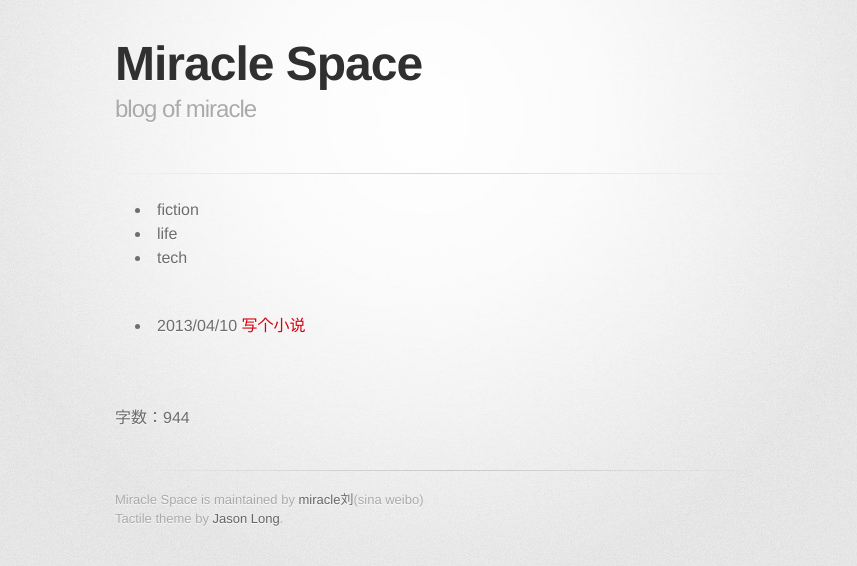
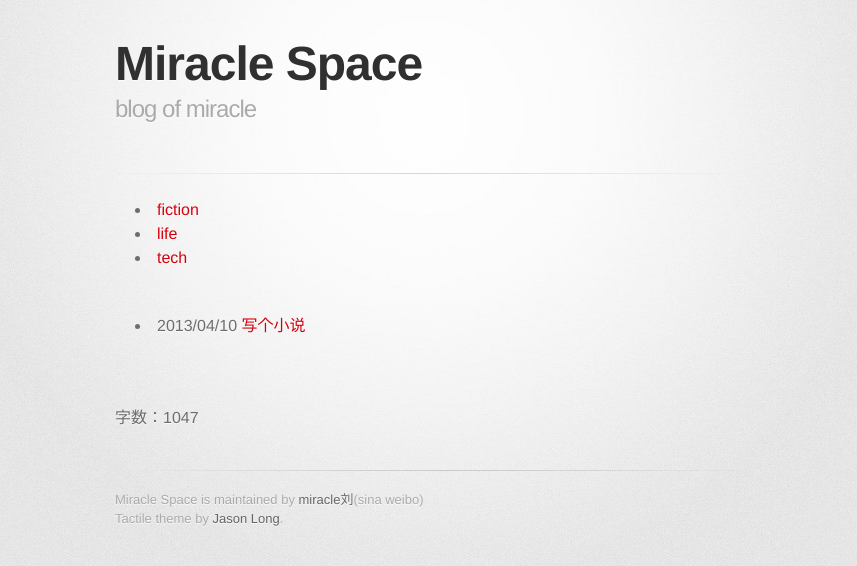
Before and after one commit to miraclestar/myblog, a Jekyll site: the page built from index.html, in a window 1280 px wide. Shown: the top 566 px of the page, without its empty margins (215-1072 px from the left). Built offline with Jekyll 4.4.1, drawn with Linux system fonts in a browser that asks for light colours; nearby versions of some CDN libraries; some web fonts are replaced; Markdown is read by kramdown in place of the engine named in the settings.

Commit message:
category

```diff
--- a/index.html
+++ b/index.html
@@ -16,14 +16,14 @@
 </script>
 
     <ul>
-    	<li id='fiction' onclick="showf()">
-    		fiction
+    	<li id='fiction'>
+    		<a href="javascript:void(0)" onclick="showf()">	fiction</a>
     	</li>
-    	<li id='life' onclick="showl()">
-    		life
+    	<li id='life' >
+    		<a href="javascript:void(0)" onclick="showl()">	life</a>
     	</li>
-    	<li id='tech' onclick="showt()">
-    		tech
+    	<li id='tech'>
+    		<a href="javascript:void(0)" onclick="showt()">	tech</a>
     	</li>
     </ul>
 
```
